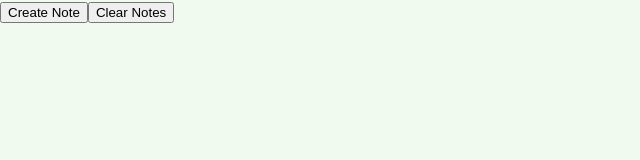
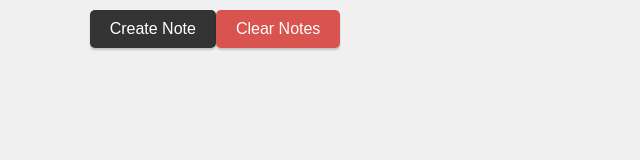
Before and after one commit to Aarya423/Attentify, a React app: page / in a window 1280 px wide. Shown: the whole page, without its empty margins (0-640 px from the left). Built offline with nearby package versions, Linux system fonts and the light colour scheme.

Commit message:
added notes in popup

```diff
--- a/src/notes/notes.css
+++ b/src/notes/notes.css
@@ -17,3 +17,42 @@ body {
   li {
     text-align: left;
   }
+
+  /* Base button styles */
+.button {
+  padding: 10px 20px;
+  font-size: 16px;
+  border: none;
+  cursor: pointer;
+  color: white;
+  outline: none;
+  border-radius: 5px;
+  box-shadow: 0 2px 2px rgba(0, 0, 0, 0.2);
+  transition: background-color 0.3s, box-shadow 0.3s;
+}
+
+.button:hover {
+  box-shadow: 0 4px 4px rgba(0, 0, 0, 0.2);
+}
+
+.button:active {
+  box-shadow: 0 1px 1px rgba(0, 0, 0, 0.2);
+}
+
+/* Save Note button styles */
+.save-button {
+  background-color: #333; /* Dark gray color */
+}
+
+.save-button:hover {
+  background-color: #555; /* A lighter shade of gray for hover state */
+}
+
+/* Clear Notes button styles */
+.clear-button {
+  background-color: #d9534f; /* Bootstrap's btn-danger color for reference */
+}
+
+.clear-button:hover {
+  background-color: #c9302c; /* A darker shade for hover state */
+}
--- a/src/notes/notes.js
+++ b/src/notes/notes.js
@@ -1,4 +1,5 @@
-import {useState, useEffect} from 'react'
+// import {useState, useEffect} from 'react'
+import "./notes.css"
 
 function AddNoteButton() {
   // Save Note
@@ -23,12 +24,11 @@ function AddNoteButton() {
         chrome.storage.local.set(notes);
       });
     });
-    // location.reload();
   };
 
 
   return (
-    <button className='btn btn-dark' id='save-note' onClick={saveNote}>Create Note</button>
+    <button className='button save-button' id='save-note' onClick={saveNote}>Create Note</button>
   )
 
 }
@@ -45,14 +45,13 @@ function ClearNoteButton() {
         chrome.storage.local.set(notes);
         chrome.tabs.sendMessage(tabs[0].id, {notes: notes[url], action: "clear"}, _ => {
           console.log("Cleared page");
-          // location.reload();
         });
       });
     });
   }
 
   return (
-    <button className='btn btn-dark' id='delete-notes' onClick={clear}>Clear Notes</button>
+    <button className='button clear-button' id='delete-notes' onClick={clear}>Clear Notes</button>
   )
 }
 
@@ -66,32 +65,3 @@ function Notes() {
 }
 
 export default Notes;
-
-// var saveNote = document.querySelector('#save-note');
-// var deleteNotes = document.querySelector('#delete-notes');
-// var notesField = document.querySelector('#note-value');
-
-
-// // Populate Notes From Page
-// chrome.tabs.query({
-//   active: true,
-//   lastFocusedWindow: true
-// }, tabs => {
-//   let url = tabs[0].url;
-//   let notesList = document.getElementById("notes");
-
-//   // Grab the notes for the page
-//   chrome.storage.local.get(url, notes => {
-//     if (notes[url]) {
-//       for (var i = 0; i < notes[url].length; i++) {
-//         var li = document.createElement("li");
-//         li.appendChild(document.createTextNode(notes[url][i]));
-//         notesList.appendChild(li);
-//       }
-//     }
-//   });
-// });
-
-// notesField.focus();
-
-// Delete Notes
```
